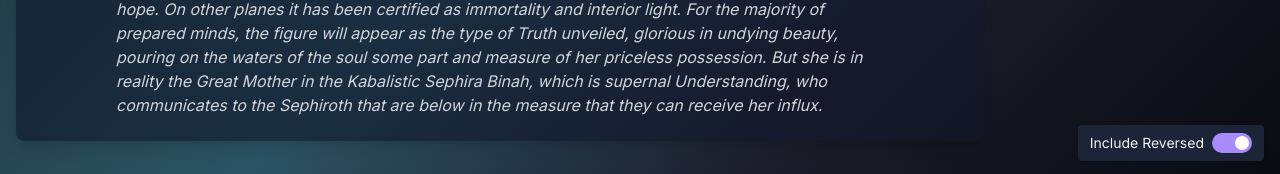
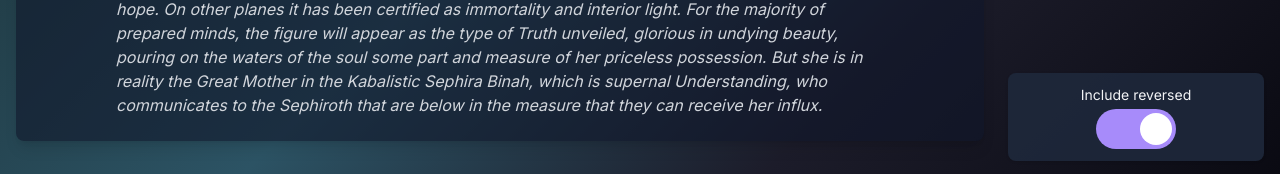
Before and after one commit to tidaleneigjen/tarot, a React (Vite) app: page / in a window 1280 px wide. Shown: the part 623-797 px from the top of the page. Built offline with nearby package versions, Linux system fonts and the light colour scheme.

Commit message:
More toggle tweaks

```diff
--- a/src/App.css
+++ b/src/App.css
@@ -63,7 +63,8 @@
 
 /* Include reversed toggle fixed bottom right */
 .include-reversed-toggle {
-  @apply fixed bottom-4 right-4 flex items-center space-x-2 text-sm bg-slate-800 bg-opacity-90 px-3 py-2 rounded shadow text-gray-100;
+  @apply flex flex-col items-center space-y-1 text-sm bg-slate-800 bg-opacity-90 px-4 py-3 rounded-lg shadow text-gray-100;
+  width: 100%; /* Ensure it fills the parent */
 }
 
 /* Menu toggle button on mobile */
@@ -88,8 +89,8 @@
 .toggle-switch {
   position: relative;
   display: inline-block;
-  width: 40px;
-  height: 20px;
+  width: 80px; /* increase width */
+  height: 40px; /* increase height */
 }
 
 .toggle-switch input {
@@ -113,10 +114,10 @@
 .slider:before {
   position: absolute;
   content: '';
-  height: 14px;
-  width: 14px;
-  left: 3px;
-  bottom: 3px;
+  height: 32px; /* bigger */
+  width: 32px; /* bigger */
+  left: 4px; /* adjust for padding */
+  bottom: 4px;
   background-color: white;
   transition: 0.4s;
   border-radius: 50%;
@@ -127,5 +128,5 @@ input:checked + .slider {
 }
 
 input:checked + .slider:before {
-  transform: translateX(20px);
+  transform: translateX(40px); /* matches width - knob width - padding */
 }
--- a/src/App.jsx
+++ b/src/App.jsx
@@ -7,7 +7,7 @@ import FullDeck from './views/FullDeck';
 import ThreeCardSpread from './views/ThreeCardSpread';
 import CelticCrossSpread from './views/CelticCrossSpread';
 import ReversedToggle from './components/ReversedToggle';
-import { VIEW } from './constants/views'; // Make sure this matches your actual path
+import { VIEW } from './constants/views';
 import './App.css';
 
 function App() {
@@ -53,11 +53,19 @@ function App() {
         </div>
       </div>
 
-      <ReversedToggle
-        checked={includeReversed}
-        onChange={() => setIncludeReversed((prev) => !prev)}
-        className="include-reversed-toggle"
-      />
+      {/* Reversed Toggle - responsive placement */}
+      <div
+        className="
+    mt-6 w-full flex justify-center
+    md:mt-0 md:fixed md:bottom-4 md:right-4 md:w-64 md:justify-end
+  "
+      >
+        <ReversedToggle
+          checked={includeReversed}
+          onChange={() => setIncludeReversed((prev) => !prev)}
+          className="w-full"
+        />
+      </div>
     </div>
   );
 }
--- a/src/components/ReversedToggle.jsx
+++ b/src/components/ReversedToggle.jsx
@@ -1,9 +1,7 @@
 export default function ReversedToggle({ checked, onChange, className }) {
   return (
-    <label
-      className={`include-reversed-toggle cursor-pointer select-none ${className || ''}`}
-    >
-      <span>Include Reversed</span>
+    <label className={`include-reversed-toggle ${className || ''}`}>
+      <span>Include reversed</span>
       <span className="toggle-switch">
         <input
           type="checkbox"
```
